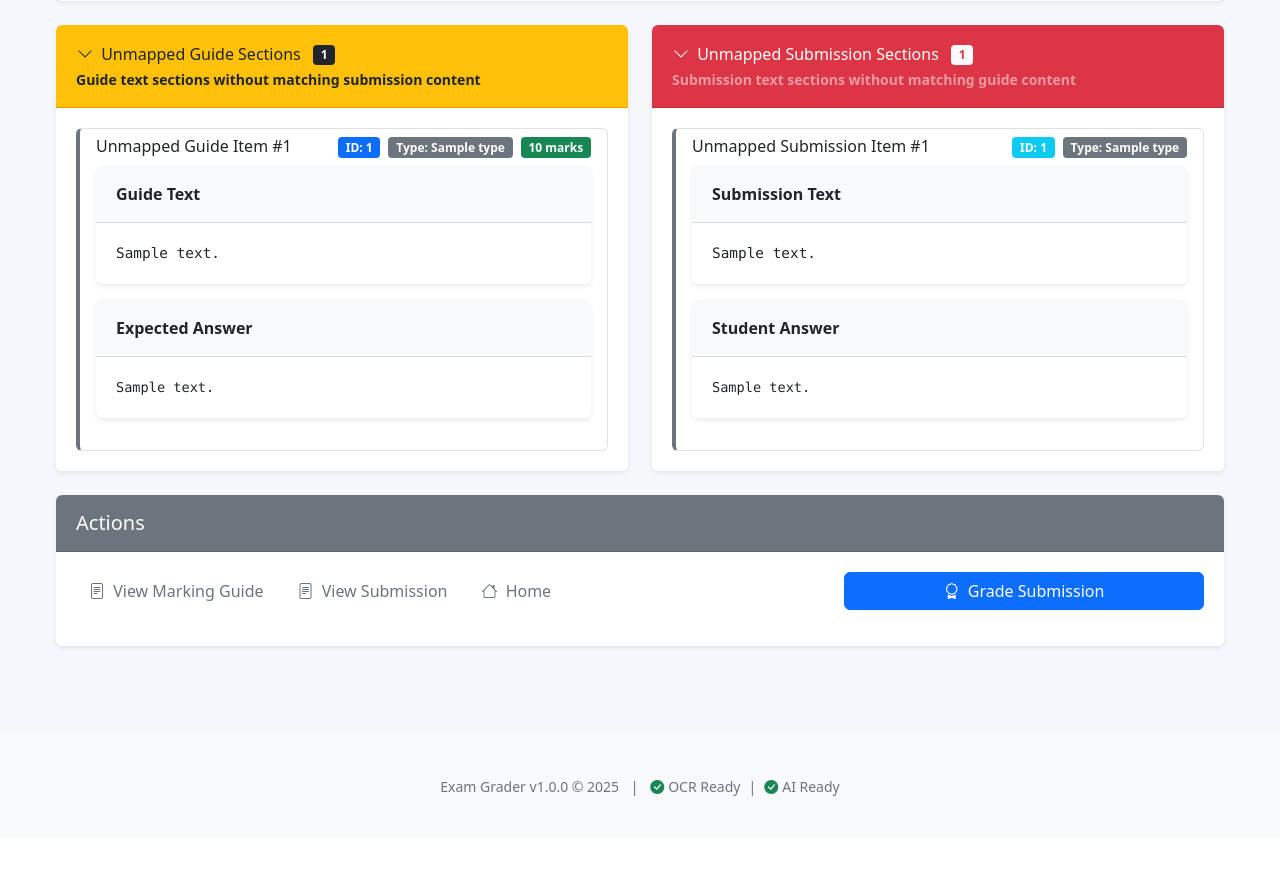
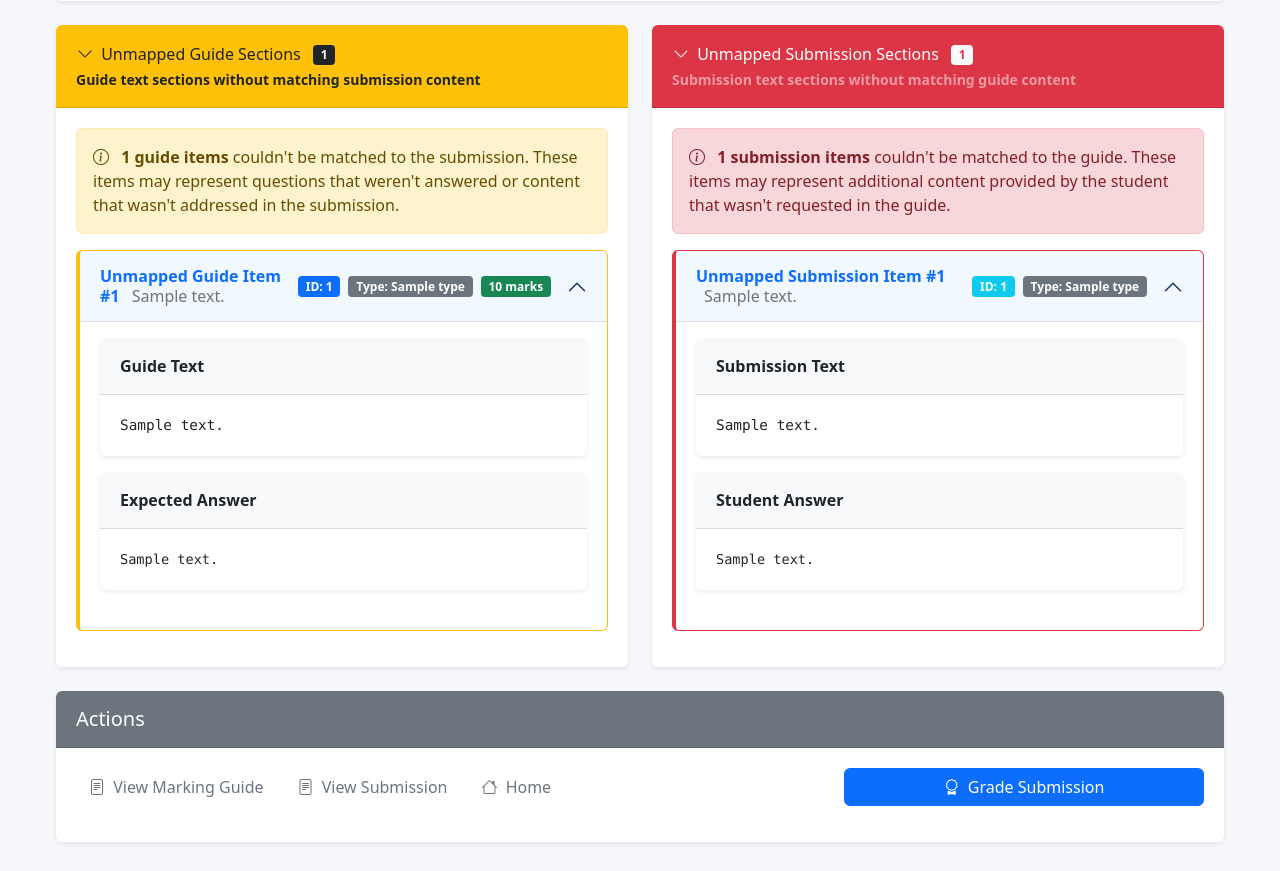
Before and after one commit to xChrisMo/Exam_Grader, a Flask app: template webapp/templates/mapping.html in a window 1280 px wide. Shown: the part 996-1867 px from the top of the page. Before the commit the page ends 1792 px from the top, so only its background shows below. Run offline with Flask 3, Linux system fonts and the light colour scheme; the template is opened without the code that fills it: most values are stand-ins (such as "Sample title", 1, 10 or a date in 2020); parts of the project's set-up code (start-up, migrations or seed data) failed here and were passed over.

Commit message:
Enhance unmapped items display with alerts and accordion structure for better user feedback

```diff
--- a/webapp/templates/mapping.html
+++ b/webapp/templates/mapping.html
@@ -344,18 +344,52 @@ endblock %} {% block content %}
       <div class="collapse show" id="unmappedGuideSections">
         <div class="card-body">
           {% if mapping_result.unmapped_guide_items %}
-          <div class="list-group">
+          <div class="alert alert-warning mb-3">
+            <i class="bi bi-info-circle me-2"></i>
+            <strong
+              >{{ mapping_result.unmapped_guide_items|length }} guide
+              items</strong
+            >
+            couldn't be matched to the submission. These items may represent
+            questions that weren't answered or content that wasn't addressed in
+            the submission.
+          </div>
+
+          <div class="accordion" id="unmappedGuideAccordion">
             {% for item in mapping_result.unmapped_guide_items %}
-            <div class="list-group-item">
+            <div class="accordion-item mb-3 border-warning">
+              <h2
+                class="accordion-header"
+                id="unmappedGuideHeading{{ loop.index }}"
+              >
+                <button
+                  class="accordion-button {% if loop.index > 1 %}collapsed{% endif %}"
+                  type="button"
+                  data-bs-toggle="collapse"
+                  data-bs-target="#unmappedGuideCollapse{{ loop.index }}"
+                  aria-expanded="{{ 'true' if loop.index == 1 else 'false' }}"
+                  aria-controls="unmappedGuideCollapse{{ loop.index }}"
+                >
                   <div
-                class="d-flex justify-content-between align-items-start mb-2"
+                    class="d-flex justify-content-between align-items-center w-100 me-3"
                   >
-                <h6 class="mb-0">Unmapped Guide Item #{{ loop.index }}</h6>
+                    <div>
+                      <span class="fw-bold"
+                        >Unmapped Guide Item #{{ loop.index }}</span
+                      >
+                      {% if item.text %}
+                      <span class="text-muted ms-2"
+                        >{{ item.text|truncate(50) }}</span
+                      >
+                      {% endif %}
+                    </div>
                     <div class="d-flex gap-2">
                       {% if item.id %}
                       <span class="badge bg-primary">ID: {{ item.id }}</span>
                       {% endif %} {% if item.type %}
-                  <span class="badge bg-secondary">Type: {{ item.type }}</span>
+                      <span class="badge bg-secondary"
+                        >Type: {{ item.type }}</span
+                      >
                       {% endif %} {% if item.max_score %}
                       <span class="badge bg-success"
                         >{{ item.max_score }} marks</span
@@ -363,7 +397,15 @@ endblock %} {% block content %}
                       {% endif %}
                     </div>
                   </div>
-
+                </button>
+              </h2>
+              <div
+                id="unmappedGuideCollapse{{ loop.index }}"
+                class="accordion-collapse collapse {% if loop.index == 1 %}show{% endif %}"
+                aria-labelledby="unmappedGuideHeading{{ loop.index }}"
+                data-bs-parent="#unmappedGuideAccordion"
+              >
+                <div class="accordion-body">
                   <div class="card mb-3">
                     <div class="card-header bg-light">
                       <strong>Guide Text</strong>
@@ -383,6 +425,8 @@ endblock %} {% block content %}
                     </div>
                   </div>
                   {% endif %}
+                </div>
+              </div>
             </div>
             {% endfor %}
           </div>
@@ -424,22 +468,64 @@ endblock %} {% block content %}
       <div class="collapse show" id="unmappedSubmissionSections">
         <div class="card-body">
           {% if mapping_result.unmapped_submission_items %}
-          <div class="list-group">
+          <div class="alert alert-danger mb-3">
+            <i class="bi bi-info-circle me-2"></i>
+            <strong
+              >{{ mapping_result.unmapped_submission_items|length }} submission
+              items</strong
+            >
+            couldn't be matched to the guide. These items may represent
+            additional content provided by the student that wasn't requested in
+            the guide.
+          </div>
+
+          <div class="accordion" id="unmappedSubmissionAccordion">
             {% for item in mapping_result.unmapped_submission_items %}
-            <div class="list-group-item">
+            <div class="accordion-item mb-3 border-danger">
+              <h2
+                class="accordion-header"
+                id="unmappedSubmissionHeading{{ loop.index }}"
+              >
+                <button
+                  class="accordion-button {% if loop.index > 1 %}collapsed{% endif %}"
+                  type="button"
+                  data-bs-toggle="collapse"
+                  data-bs-target="#unmappedSubmissionCollapse{{ loop.index }}"
+                  aria-expanded="{{ 'true' if loop.index == 1 else 'false' }}"
+                  aria-controls="unmappedSubmissionCollapse{{ loop.index }}"
+                >
                   <div
-                class="d-flex justify-content-between align-items-start mb-2"
+                    class="d-flex justify-content-between align-items-center w-100 me-3"
                   >
-                <h6 class="mb-0">Unmapped Submission Item #{{ loop.index }}</h6>
+                    <div>
+                      <span class="fw-bold"
+                        >Unmapped Submission Item #{{ loop.index }}</span
+                      >
+                      {% if item.text %}
+                      <span class="text-muted ms-2"
+                        >{{ item.text|truncate(50) }}</span
+                      >
+                      {% endif %}
+                    </div>
                     <div class="d-flex gap-2">
                       {% if item.id %}
                       <span class="badge bg-info">ID: {{ item.id }}</span>
                       {% endif %} {% if item.type %}
-                  <span class="badge bg-secondary">Type: {{ item.type }}</span>
+                      <span class="badge bg-secondary"
+                        >Type: {{ item.type }}</span
+                      >
                       {% endif %}
                     </div>
                   </div>
-
+                </button>
+              </h2>
+              <div
+                id="unmappedSubmissionCollapse{{ loop.index }}"
+                class="accordion-collapse collapse {% if loop.index == 1 %}show{% endif %}"
+                aria-labelledby="unmappedSubmissionHeading{{ loop.index }}"
+                data-bs-parent="#unmappedSubmissionAccordion"
+              >
+                <div class="accordion-body">
                   <div class="card mb-3">
                     <div class="card-header bg-light">
                       <strong>Submission Text</strong>
@@ -459,6 +545,8 @@ endblock %} {% block content %}
                     </div>
                   </div>
                   {% endif %}
+                </div>
+              </div>
             </div>
             {% endfor %}
           </div>
@@ -548,6 +636,25 @@ endblock %} {% block content %}
     margin-top: 0.5rem;
     font-weight: 500;
   }
+
+  /* Accordion styles for unmapped items */
+  .accordion-item.border-warning {
+    border-left: 4px solid var(--bs-warning);
+  }
+
+  .accordion-item.border-danger {
+    border-left: 4px solid var(--bs-danger);
+  }
+
+  .accordion-button:not(.collapsed) {
+    background-color: rgba(13, 110, 253, 0.05);
+    color: var(--bs-primary);
+  }
+
+  .accordion-button:focus {
+    box-shadow: none;
+    border-color: rgba(13, 110, 253, 0.25);
+  }
 </style>
 {% endblock %} {% block extra_js %}
 <script>
```
Lines whose indentation alone changed are shown as unchanged.
